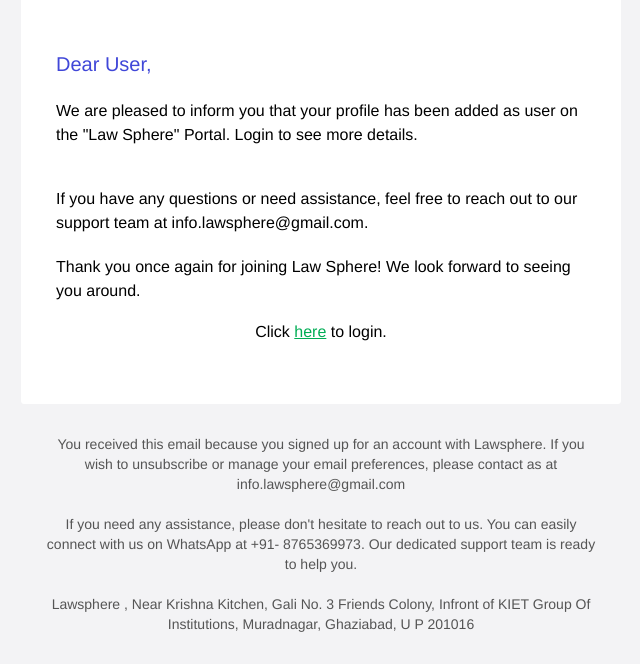
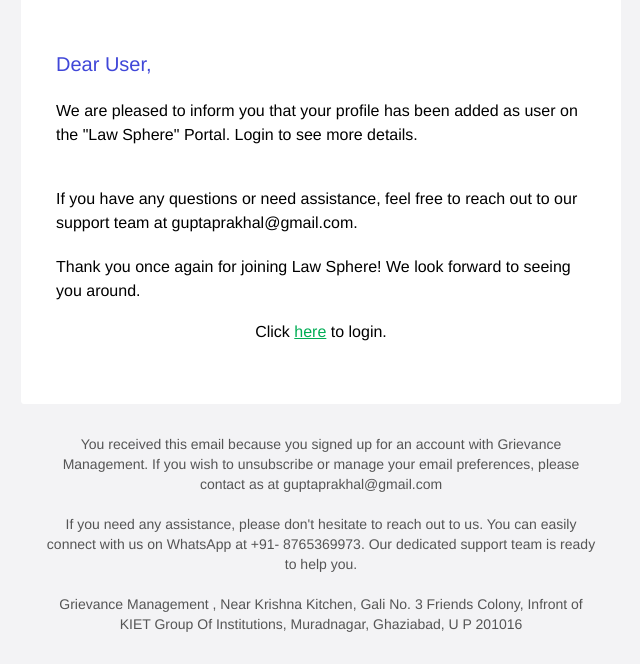
Before and after one commit to prakhal-gupta/rolebased_backend, a Django app: template src/backend/accounts/templates/email/user_added.html in a window 1280 px wide. Shown: the part 314-978 px from the top of the page, without its empty margins (319-959 px from the left). Run offline with Django 5.2, Linux system fonts and the light colour scheme; the template is opened without the code that fills it, so the values that code supplies are empty; parts of the project's set-up code (start-up, migrations or seed data) failed here and were passed over; grey boxes are pictures that could not be loaded.

Commit message:
Final Closure

```diff
--- a/src/backend/accounts/templates/email/base_revamp.html
+++ b/src/backend/accounts/templates/email/base_revamp.html
@@ -1,7 +1,7 @@
 <!DOCTYPE html>
 <html lang="en" xmlns="http://www.w3.org/1999/xhtml" xmlns:v="urn:schemas-microsoft-com:vml" xmlns:o="urn:schemas-microsoft-com:office:office">
 <head>
-  <title>Welcome to Lawsphere</title>
+  <title>Welcome to Grievance Management</title>
   <meta http-equiv="X-UA-Compatible" content="IE=edge" />
   <meta http-equiv="Content-Type" content="text/html; charset=UTF-8" />
   <meta name="viewport" content="width=device-width, initial-scale=1" />
@@ -190,7 +190,7 @@
                                 <tr>
                                   <td align="center" style="font-size:0px;padding:10px 25px;word-break:break-word;">
                                     <div style="font-family:Poppins, Helvetica, Arial, sans-serif;font-size:14px;line-height:20px;text-align:center;color:#555555;">
-                                      <p style="margin:0;">You received this email because you signed up for an account with Law Sphere. If you wish to unsubscribe or manage your email preferences, please contact as at info.lawsphere@gmail.com/p>
+                                      <p style="margin:0;">You received this email because you signed up for an account with Law Sphere. If you wish to unsubscribe or manage your email preferences, please contact as at guptaprakhal@gmail.com/p>
                                     </div>
                                   </td>
                                 </tr>
@@ -204,7 +204,7 @@
                                 <tr>
                                   <td align="center" style="font-size:0px;padding:10px 25px;word-break:break-word;">
                                     <div style="font-family:Poppins, Helvetica, Arial, sans-serif;font-size:14px;line-height:20px;text-align:center;color:#555555;">
-                                      <p style="margin:0;">Lawsphere , Near Krishna Kitchen, Gali No. 3 Friends Colony, Infront of KIET Group Of Institutions, Muradnagar, Ghaziabad, U P 201016</p>
+                                      <p style="margin:0;">Grievance Management , Near Krishna Kitchen, Gali No. 3 Friends Colony, Infront of KIET Group Of Institutions, Muradnagar, Ghaziabad, U P 201016</p>
                                     </div>
                                   </td>
                                 </tr>
--- a/src/backend/accounts/templates/email/change_password.html
+++ b/src/backend/accounts/templates/email/change_password.html
@@ -8,6 +8,6 @@
     <p>
         Your "Law Sphere" password has been changed. If you haven't done this please contact the admin
         <br/>
-        Thanks for utilizing the services of LawSphere!
+        Thanks for utilizing the services of Grievance Management!
     </p>
 {% endblock %}
--- a/src/backend/accounts/templates/email/password_reset.html
+++ b/src/backend/accounts/templates/email/password_reset.html
@@ -6,7 +6,7 @@
 
 {% block content %}
     <p>
-        If you've forgotten your LawSphere password, we're here to help. Simply click the link below to reset your
+        If you've forgotten your Grievance Management password, we're here to help. Simply click the link below to reset your
         password and regain access to your account:<br>
         <a href="{{ url }}{{ code }} ">{{ url }}{{ code }}</a><br/>
         <br/>
--- a/src/backend/admin_settings/templates/base_revamp.html
+++ b/src/backend/admin_settings/templates/base_revamp.html
@@ -1,7 +1,7 @@
 <!DOCTYPE html>
 <html lang="en" xmlns="http://www.w3.org/1999/xhtml" xmlns:v="urn:schemas-microsoft-com:vml" xmlns:o="urn:schemas-microsoft-com:office:office">
 <head>
-  <title>Welcome to Lawsphere</title>
+  <title>Welcome to Grievance Management</title>
   <meta http-equiv="X-UA-Compatible" content="IE=edge" />
   <meta http-equiv="Content-Type" content="text/html; charset=UTF-8" />
   <meta name="viewport" content="width=device-width, initial-scale=1" />
@@ -154,7 +154,7 @@
                         <tr>
                           <td align="left" style="font-size:0px;padding:10px 25px;word-break:break-word;">
                             <div style="font-family:Poppins, Helvetica, Arial, sans-serif;font-size:16px;line-height:24px;text-align:left;color:#000000;">
-                              <p style="margin-top: 20px;">If you have any questions or need assistance, feel free to reach out to our support team at info.lawsphere@gmail.com.</p>
+                              <p style="margin-top: 20px;">If you have any questions or need assistance, feel free to reach out to our support team at guptaprakhal@gmail.com.</p>
                               <p style="margin-top: 20px;">Thank you once again for joining Law Sphere! We look forward to seeing you around.</p>
                             </div>
                             {% block court %}{% endblock %}
@@ -188,7 +188,7 @@
                                 <tr>
                                   <td align="center" style="font-size:0px;padding:10px 25px;word-break:break-word;">
                                     <div style="font-family:Poppins, Helvetica, Arial, sans-serif;font-size:14px;line-height:20px;text-align:center;color:#555555;">
-                                      <p style="margin:0;">You received this email because you signed up for an account with Lawsphere. If you wish to unsubscribe or manage your email preferences, please contact as at info.lawsphere@gmail.com</p>
+                                      <p style="margin:0;">You received this email because you signed up for an account with Grievance Management. If you wish to unsubscribe or manage your email preferences, please contact as at guptaprakhal@gmail.com</p>
                                     </div>
                                   </td>
                                 </tr>
@@ -202,7 +202,7 @@
                                 <tr>
                                   <td align="center" style="font-size:0px;padding:10px 25px;word-break:break-word;">
                                     <div style="font-family:Poppins, Helvetica, Arial, sans-serif;font-size:14px;line-height:20px;text-align:center;color:#555555;">
-                                      <p style="margin:0;">Lawsphere , Near Krishna Kitchen, Gali No. 3 Friends Colony, Infront of KIET Group Of Institutions, Muradnagar, Ghaziabad, U P 201016</p>
+                                      <p style="margin:0;">Grievance Management , Near Krishna Kitchen, Gali No. 3 Friends Colony, Infront of KIET Group Of Institutions, Muradnagar, Ghaziabad, U P 201016</p>
                                     </div>
                                   </td>
                                 </tr>
--- a/src/backend/admin_settings/viewsets.py
+++ b/src/backend/admin_settings/viewsets.py
@@ -220,13 +220,13 @@
             if not user:
                 user, password = create_new_user(email=email, mobile=mobile, first_name=first_name, last_name=last_name)
                 template = "employee_added.html"
-                subject = "Your profile is added to Lawsphere"
+                subject = "Your profile is added to Grievance Management"
                 data = {
                     'data': UserSerializer(user).data,
                     'login_link': config('DOMAIN')
                 }
                 if password:
-                    subject = "Your profile has been created on Lawsphere."
+                    subject = "Your profile has been created on Grievance Management."
                     template = "user_created.html"
                     data['password'] = password
                     data['professional_name'] = user.first_name if user.first_name else '--'
--- a/src/backend/base/api/exceptions.py
+++ b/src/backend/base/api/exceptions.py
@@ -2,7 +2,7 @@
 from django.utils.encoding import force_str
 
 
-class LawsphereValidationError(ValidationError):
+class GrievanceValidationError(ValidationError):
     def __init__(self, detail):
         if isinstance(detail, dict) or isinstance(detail, list):
             self.detail = force_str(detail)
--- a/src/backend/base/api/generics.py
+++ b/src/backend/base/api/generics.py
@@ -17,7 +17,7 @@
                 self.permission_denied(request)
 
 
-class LawsphereGenericAPIView(GenericAPIView):
+class GrievanceGenericAPIView(GenericAPIView):
     def app_permission_denied(self, request, message=None):
         if not request.successful_authenticator and not message:
             raise exceptions.NotAuthenticated()
--- a/src/backend/base/api/validators.py
+++ b/src/backend/base/api/validators.py
@@ -1,5 +1,5 @@
 import re
-from ..api.exceptions import LawsphereValidationError
+from ..api.exceptions import GrievanceValidationError
 from rest_framework.exceptions import ValidationError
 from django.utils.translation import gettext_lazy as _
 
@@ -11,7 +11,7 @@
         if re.match("^[a-zA-Z]+[a-zA-Z. ]*$", value):
             return value
         else:
-            raise LawsphereValidationError(self.valid_message)
+            raise GrievanceValidationError(self.valid_message)
 
 
 class MobileValidator(object):
--- a/src/backend/urls.py
+++ b/src/backend/urls.py
@@ -12,7 +12,7 @@
     openapi.Info(
         title="ERP API",
         default_version='v1',
-        description="LAWSPHERE APIs",
+        description="GRIEVANCE MANAGEMENT APIs",
         contact=openapi.Contact(email="prakhalgupta.j12@gmail.com"),
     ),
     public=True,
@@ -21,11 +21,11 @@
 
 urlpatterns = [
     path('admin/', admin.site.urls),
-    path('lawsphere-api/v1/token/refresh/', TokenRefreshView.as_view(), name='token_refresh'),
-    path('lawsphere-api/v1/token/verify/', TokenVerifyView.as_view(), name='token_verify'),
-    path('lawsphere-api/v1/logout/', TokenBlacklistView.as_view(), name='token_blacklist'),
-    path('lawsphere-api/v1/password_reset/', include('django_rest_passwordreset.urls')),
-    path('lawsphere-api/v1/', include(restricted_router.urls)),
+    path('grievance-api/v1/token/refresh/', TokenRefreshView.as_view(), name='token_refresh'),
+    path('grievance-api/v1/token/verify/', TokenVerifyView.as_view(), name='token_verify'),
+    path('grievance-api/v1/logout/', TokenBlacklistView.as_view(), name='token_blacklist'),
+    path('grievance-api/v1/password_reset/', include('django_rest_passwordreset.urls')),
+    path('grievance-api/v1/', include(restricted_router.urls)),
 ]
 
 if settings.DEBUG:
```
Also changed, not shown: 1 other file.
